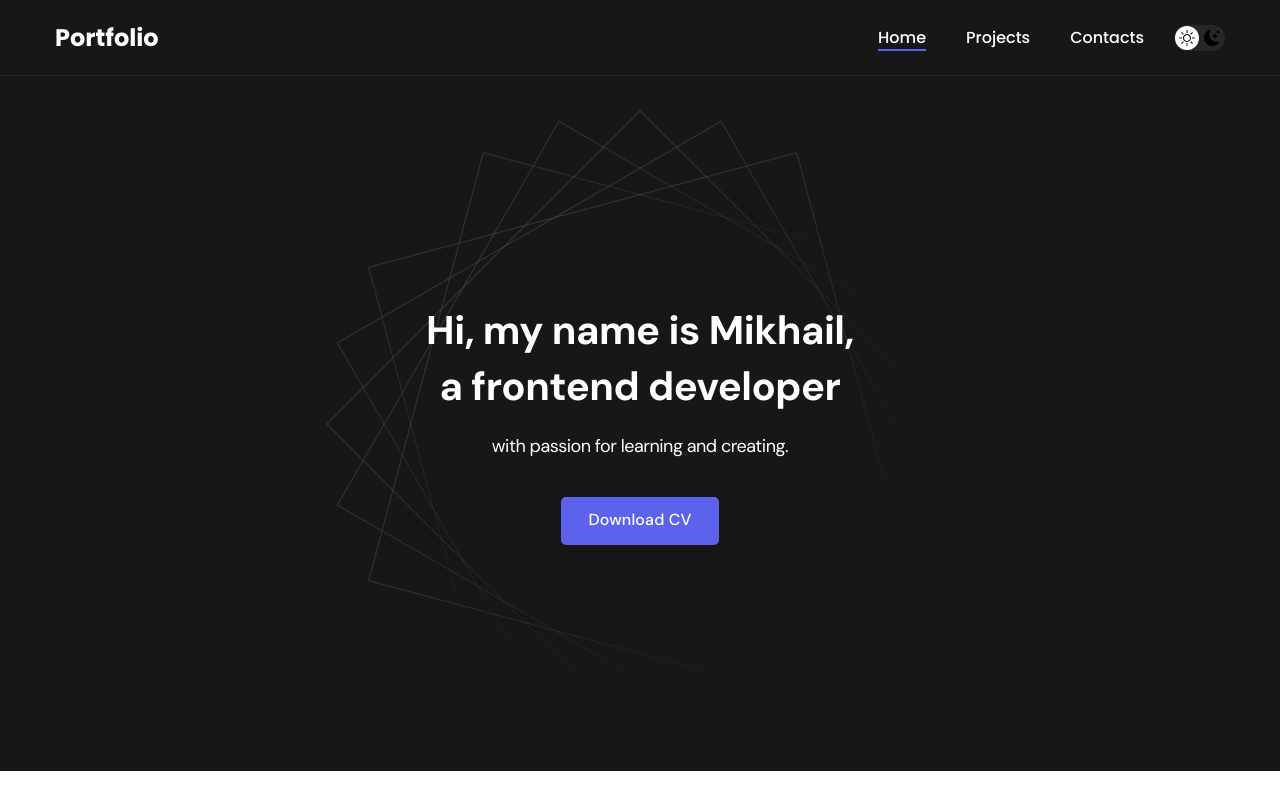
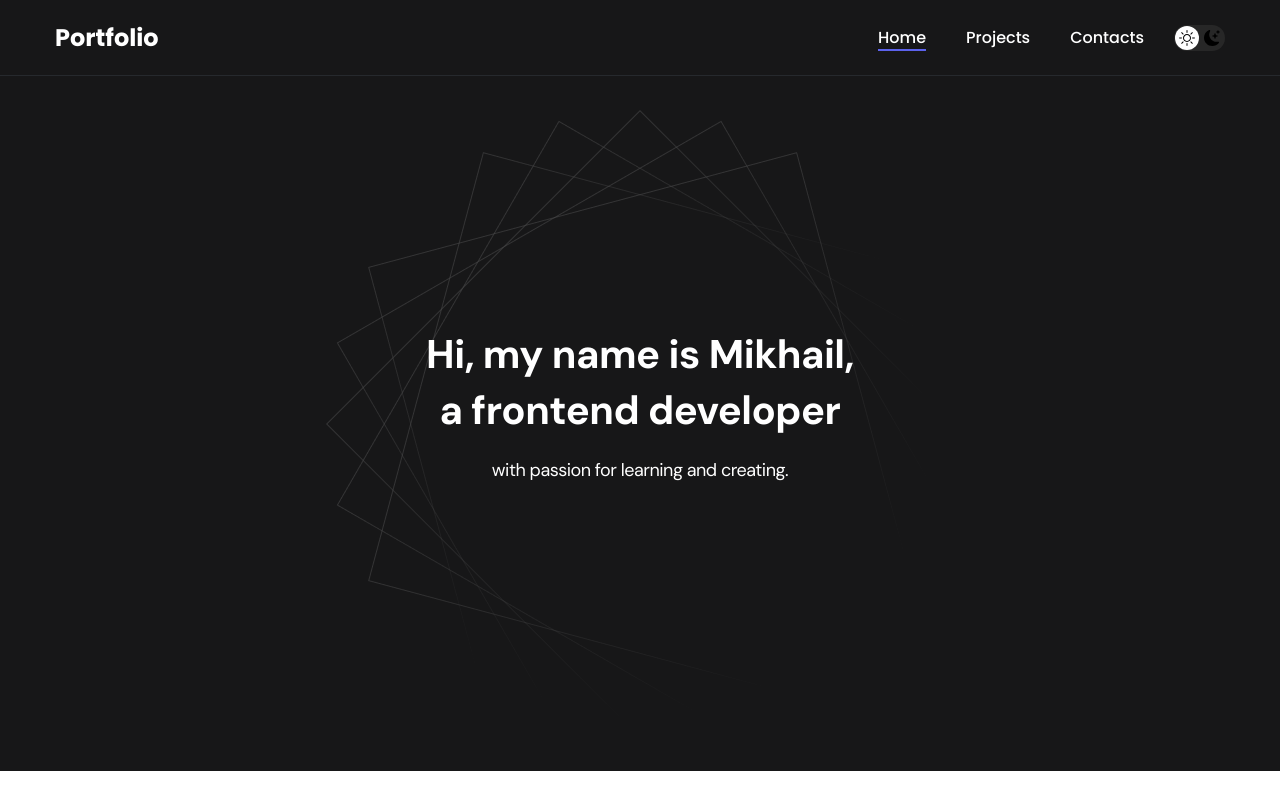
Before and after one commit to Michael3468/react-portfolio, a React (Create React App) app: page / in a window 1280 px wide. Shown: the top 800 px of the page. Built offline with nearby package versions, Linux system fonts and the light colour scheme; the HTML template or start-up script is replaced by a standard one.

Commit message:
refactor(header.tsx): comment cv link

```diff
--- a/src/components/Header/index.tsx
+++ b/src/components/Header/index.tsx
@@ -12,9 +12,9 @@ const Header = () => (
         <p className="header__text-p">with passion for learning and creating.</p>
       </div>
 
-      <a href="#!" className="btn">
+      {/* <a href="#!" className="btn">
         Download CV
-      </a>
+      </a> */}
     </div>
   </header>
 );
```
